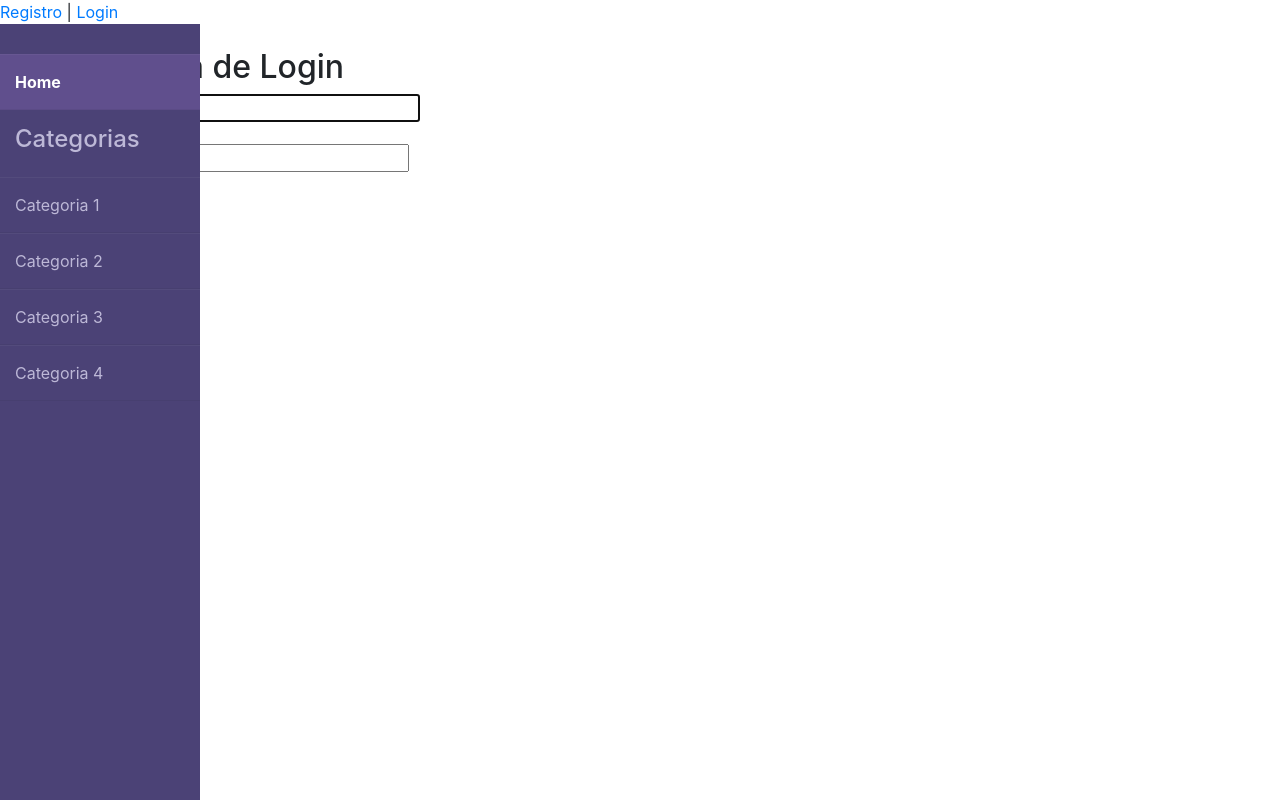
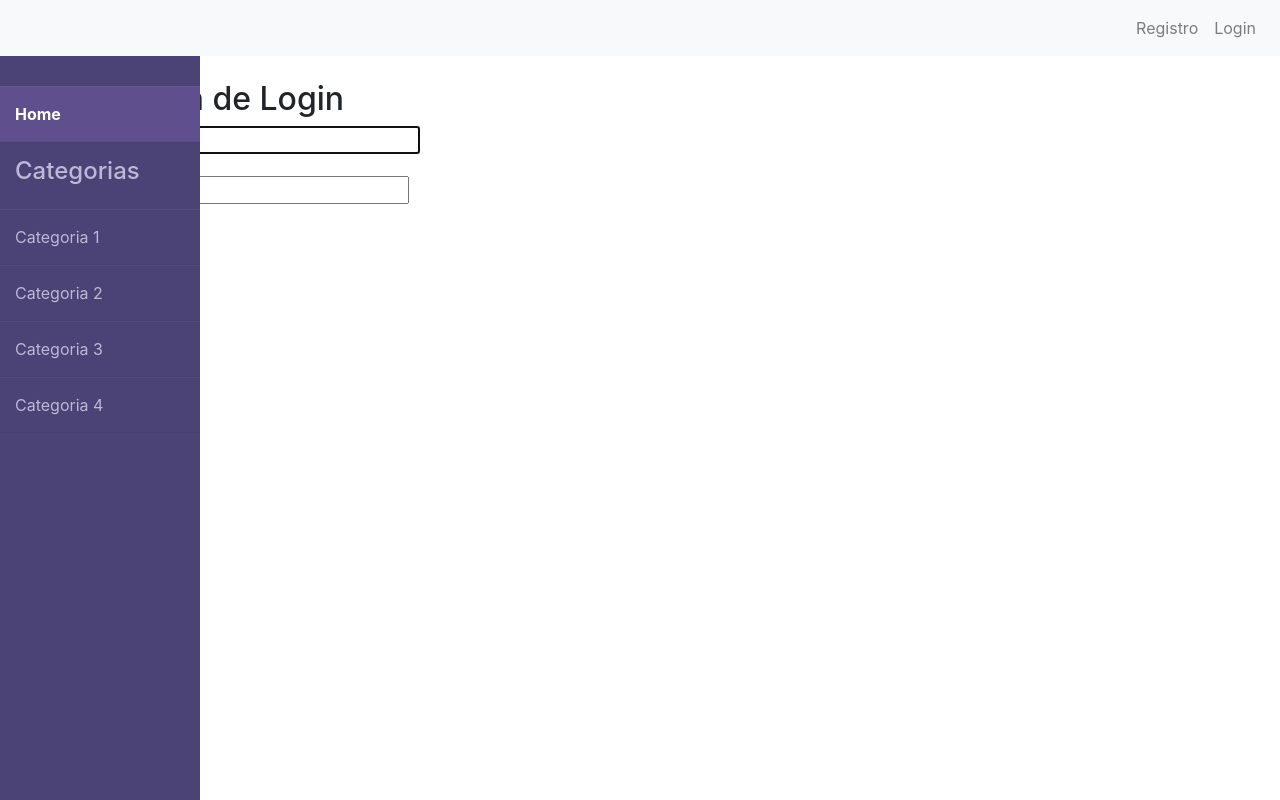
Before and after one commit to fefeacastro/Trabalho-02---INF1407, a Django app: page /accounts/login/ in a window 1280 px wide. Run offline with Django 3.2, Linux system fonts and the light colour scheme.

Commit message:
navbar improvisada

```diff
--- a/LojaMariFe/LojaMariFe/templates/LojaMariFe/base.html
+++ b/LojaMariFe/LojaMariFe/templates/LojaMariFe/base.html
@@ -9,14 +9,30 @@
         <script src="https://cdn.jsdelivr.net/npm/bootstrap@4.5.3/dist/js/bootstrap.bundle.min.js" integrity="sha384-ho+j7jyWK8fNQe+A12Hb8AhRq26LrZ/JpcUGGOn+Y7RsweNrtN/tE3MoK7ZeZDyx" crossorigin="anonymous"></script>
     </head>
     <body>
-        {% if user.is_authenticated %}
-            <a href="{% url 'homepage' %}">Homepage</a> |
-            <a href="{% url 'password_change' %}">Troca senha</a> |
-            <a href="{% url 'logout'%}">Logout</a>
-        {% else %}
-            <a href="{% url 'register' %}">Registro</a> |
-            <a href="{% url 'login' %}">Login</a>
-        {% endif %}
+        <nav class="navbar navbar-expand-lg navbar-light bg-light">
+            <div class="collapse navbar-collapse" id="navbarSupportedContent">
+                <ul class="navbar-nav ml-auto">
+                    {% if user.is_authenticated %}
+                        <li class="nav-item">
+                            <a class="nav-link" href="{% url 'homepage' %}">Homepage</a>
+                        </li>
+                        <li class="nav-item">
+                            <a class="nav-link" href="{% url 'password_change' %}">Troca senha</a>
+                        </li>
+                        <li class="nav-item active">
+                            <a class="nav-link" href="{% url 'logout'%}">Logout</a>
+                        </li>
+                    {% else %}
+                        <li class="nav-item">
+                            <a class="nav-link" href="{% url 'register' %}">Registro</a>
+                        </li>
+                        <li class="nav-item">
+                            <a class="nav-link" href="{% url 'login' %}">Login</a>
+                        </li>
+                    {% endif %}
+                </ul>
+            </div>
+        </nav>
         <div>
             <div class="bar">
                 <div class="side-bar">
```
